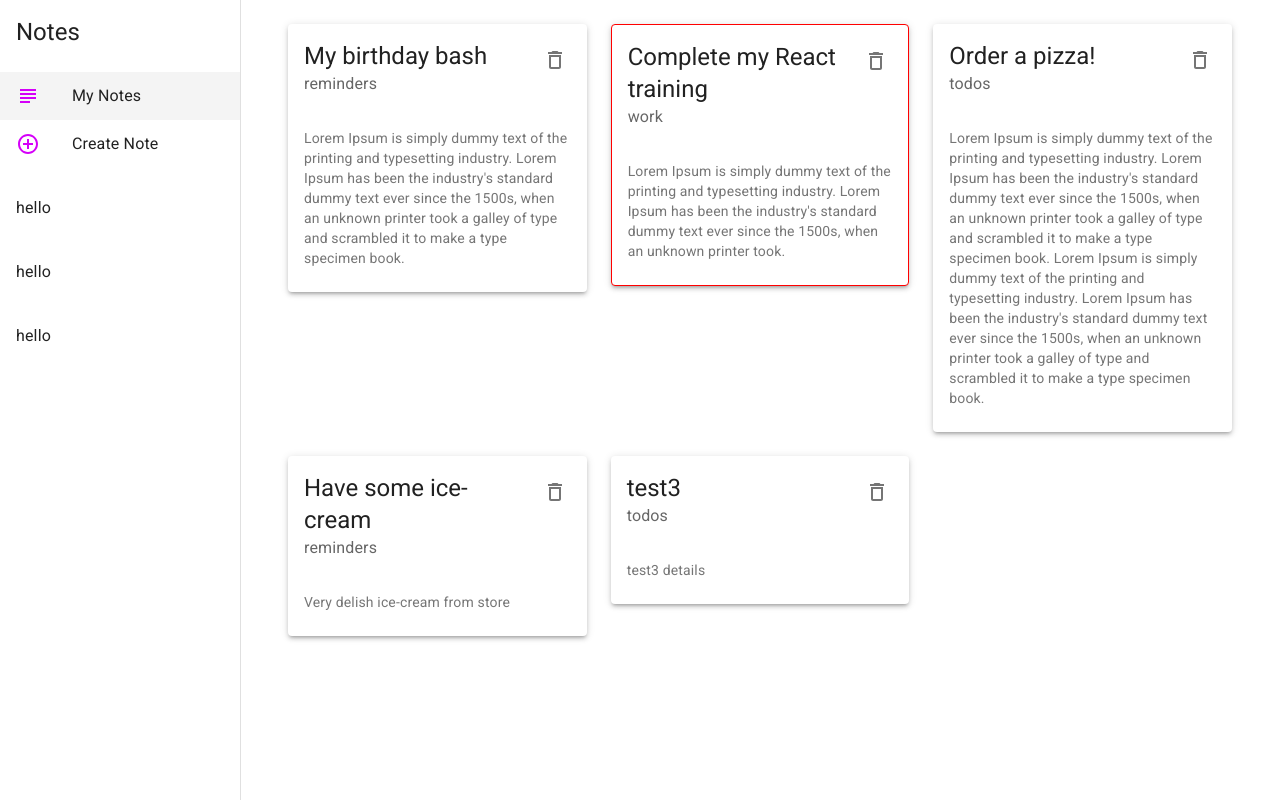
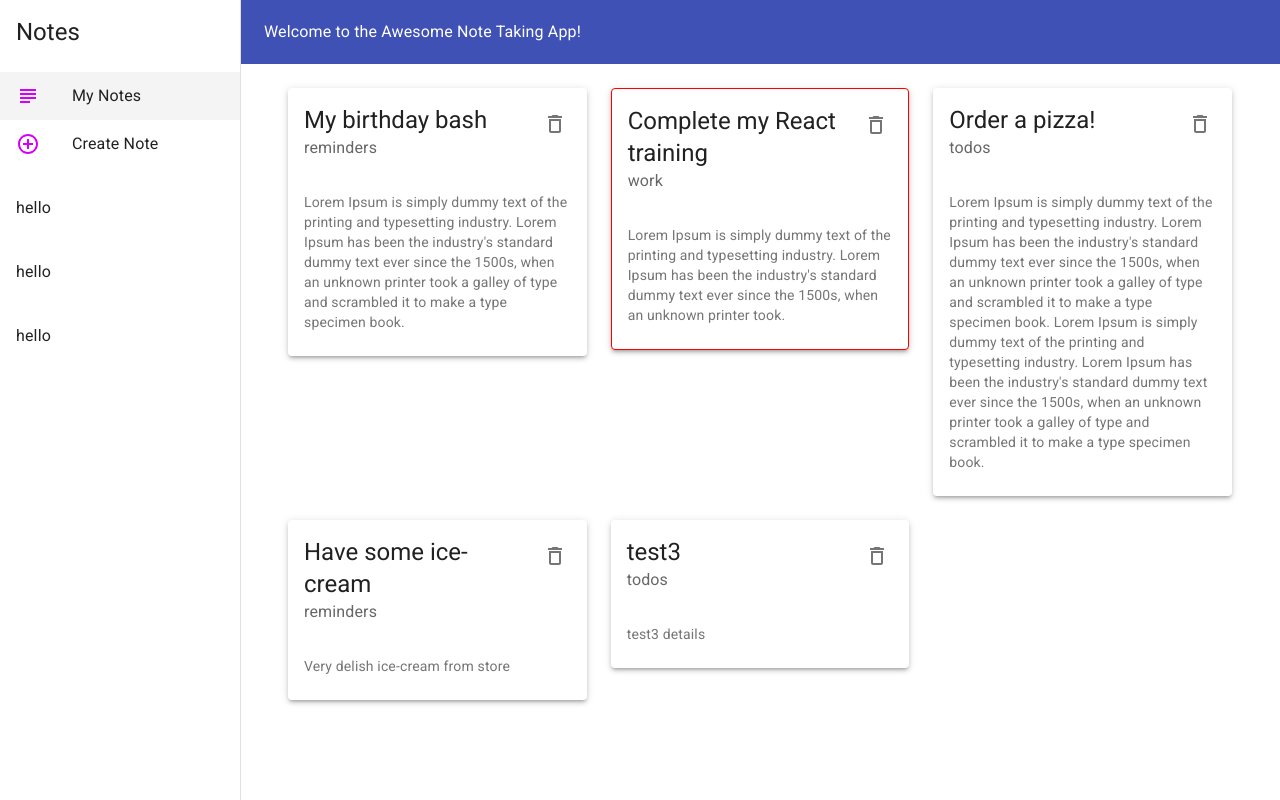
Before and after one commit to romankolivashko/material-notebook, a React (Create React App) app: page / in a window 1280 px wide. Built offline with nearby package versions, Linux system fonts and the light colour scheme; data requests are answered from the project's data file.

Commit message:
Added AppBar component with custom styles

```diff
--- a/src/components/Layout.js
+++ b/src/components/Layout.js
@@ -9,6 +9,9 @@
 import ListItemText from "@material-ui/core/ListItemText";
 import { AddCircleOutlineOutlined, SubjectOutlined } from "@mui/icons-material";
 import { useHistory, useLocation } from "react-router-dom";
+import AppBar from "@material-ui/core/AppBar";
+import Toolbar from "@material-ui/core/Toolbar";
+import { green } from "@material-ui/core/colors";
 
 const drawerWidth = 240;
 
@@ -17,7 +20,7 @@
     page: {
       background: "#f9f9f9f",
       width: "100%",
-      padding: theme.spacing(3)
+      padding: theme.spacing(3),
     },
     drawer: {
       width: drawerWidth,
@@ -32,8 +35,12 @@
       background: "#f4f4f4",
     },
     title: {
-      padding: theme.spacing(2)
-    }
+      padding: theme.spacing(2),
+    },
+    appbar: {
+      width: `calc(100% - ${drawerWidth}px)`,
+    },
+    toolbar: theme.mixins.toolbar,
   };
 });
 
@@ -58,6 +65,11 @@
   return (
     <div className={classes.root}>
       {/* app bar */}
+      <AppBar className={classes.appbar} elevation={0}>
+        <Toolbar>
+          <Typography>Welcome to the Awesome Note Taking App!</Typography>
+        </Toolbar>
+      </AppBar>
 
       {/* side drawer */}
       <Drawer
@@ -67,7 +79,9 @@
         classes={{ paper: classes.drawerPaper }}
       >
         <div>
-          <Typography variant="h5" className={classes.title}>Notes</Typography>
+          <Typography variant="h5" className={classes.title}>
+            Notes
+          </Typography>
         </div>
 
         {/* list / links */}
@@ -104,7 +118,10 @@
         </List>
       </Drawer>
 
-      <div className={classes.page}>{children}</div>
+      <div className={classes.page}>
+        <div className={classes.toolbar}></div>
+        {children}
+      </div>
     </div>
   );
 }
```
